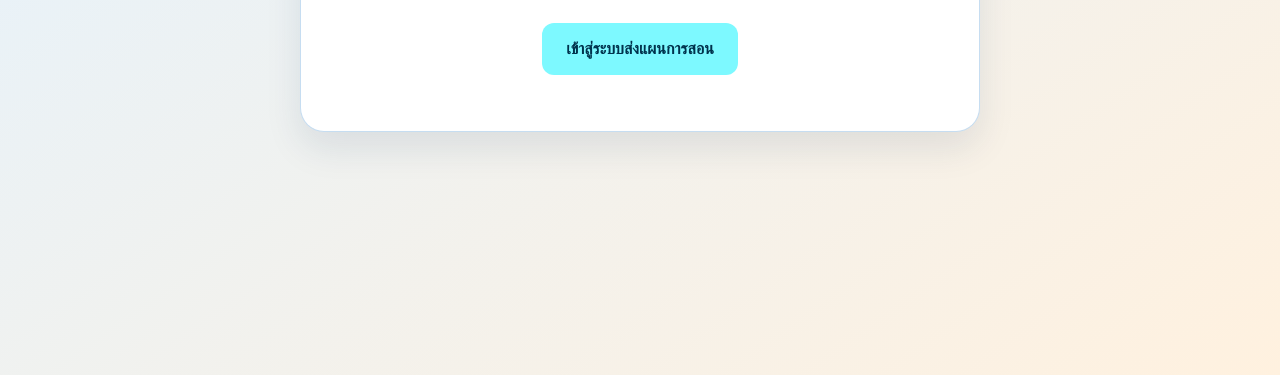
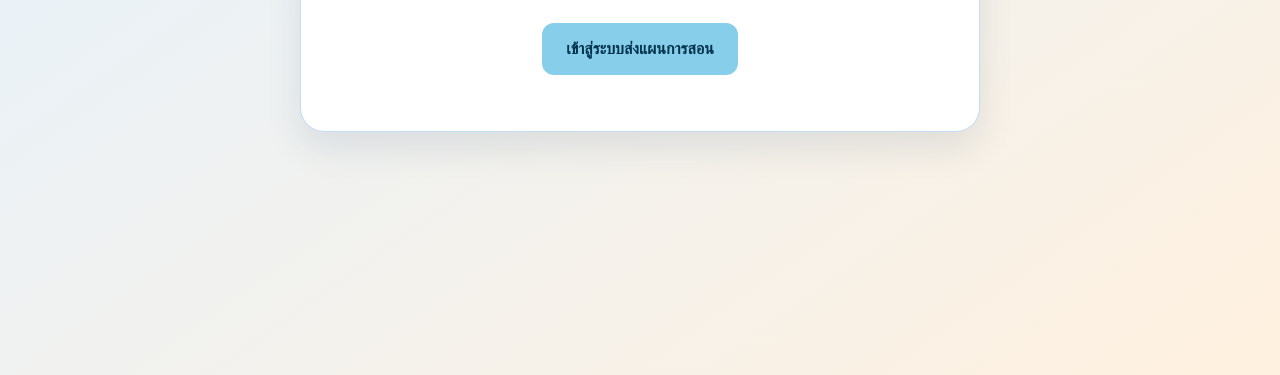
Before and after one commit to SeesukSchool/LPA, a plain HTML site: page index.html in a window 1280 px wide. Shown: the part 425-800 px from the top of the page. Drawn offline with Linux system fonts and the light colour scheme.

Commit message:
index.html

```diff
--- a/index.html
+++ b/index.html
@@ -50,7 +50,7 @@
   display: inline-block;
   padding: 14px 24px;
   border-radius: 12px;
-  background: #7DF9FF;
+  background: #87CEEB;
   color: #00334d;
   font-weight: bold;
   line-height: 1.5;
```
